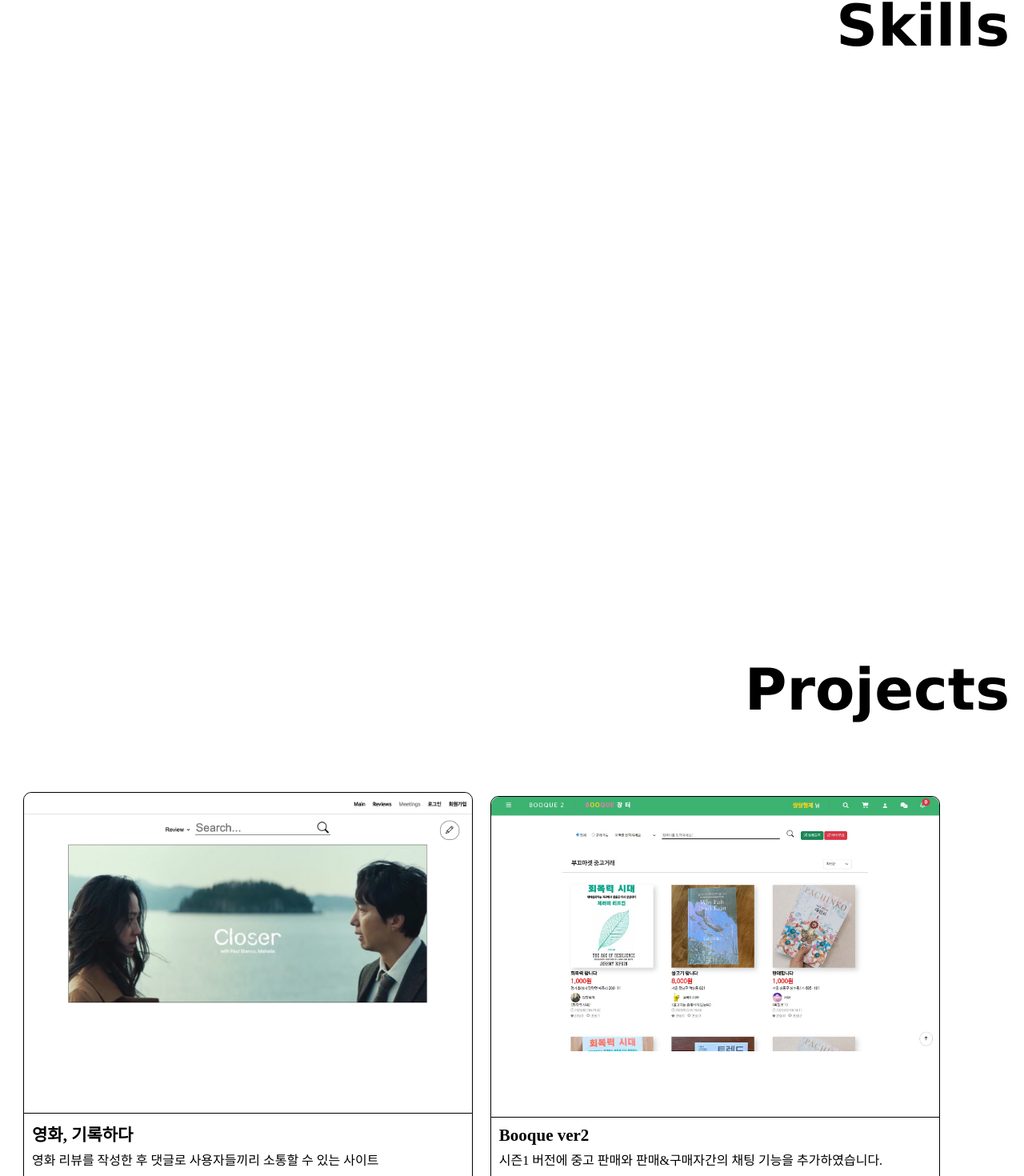
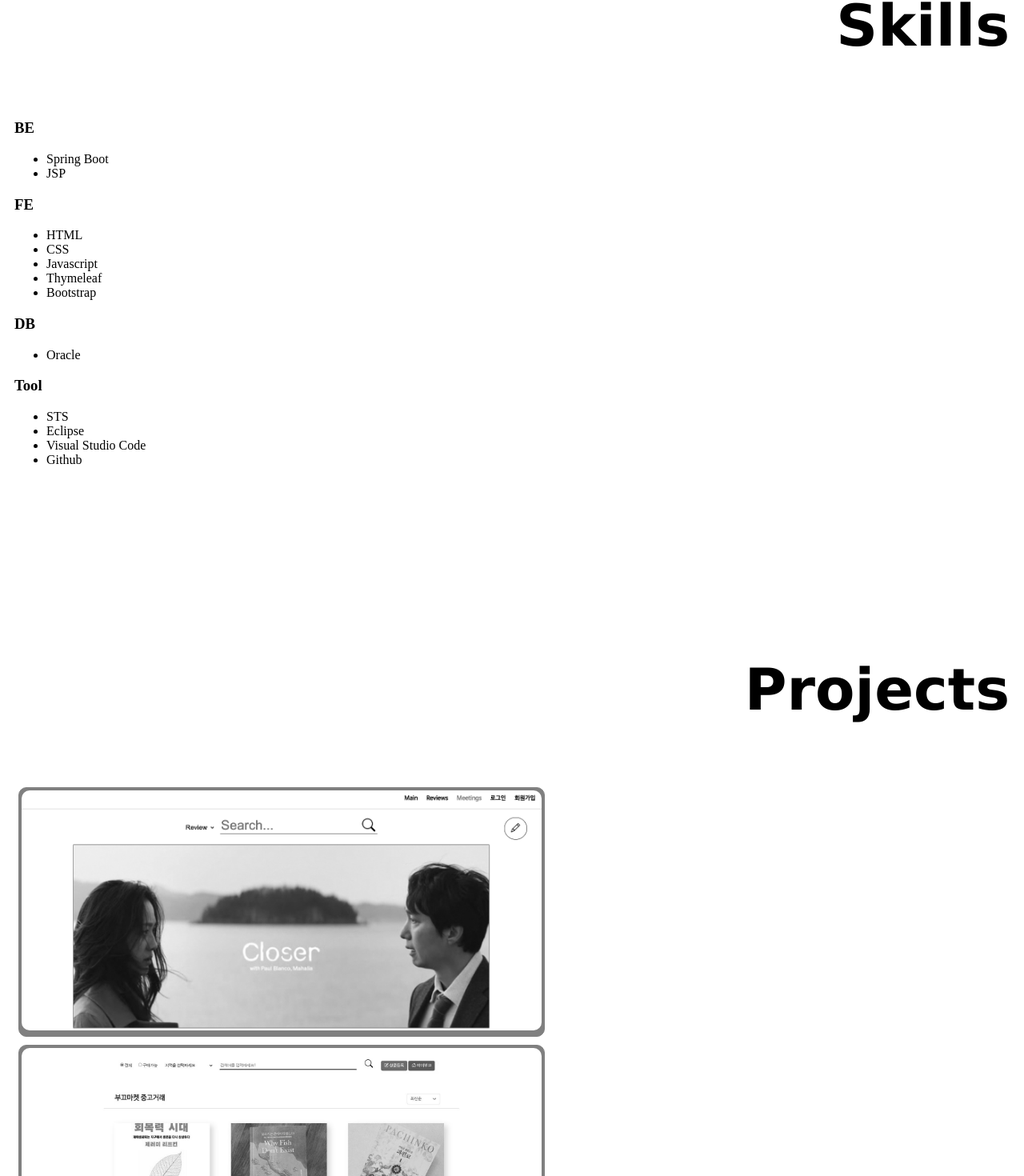
Before and after one commit to yaangha/Portfolio, a React (Create React App) app: page / in a window 1280 px wide. Shown: the part 1899-3369 px from the top of the page at 80% size. Built offline with nearby package versions, Linux system fonts and the light colour scheme.

Commit message:
working..

```diff
--- a/src/components/ProjectItem.js
+++ b/src/components/ProjectItem.js
@@ -2,7 +2,9 @@ import itemStyle from "../styles/ProjectItem.module.css";
 
 function ProjectItem({ title, info, url, skills, img }) {
     return (
-        <div className={itemStyle.item_box}>
+        <div className={itemStyle.testImgDiv}>
+            <img src={img} alt={title}/>
+            {/*
             <div className={itemStyle.imgDiv}>
                 <img className={itemStyle.images} src={img} alt={title}/>
             </div>
@@ -14,6 +16,7 @@ function ProjectItem({ title, info, url, skills, img }) {
                 </ul>
                 <button className={itemStyle.btn} onClick={() => { window.open(url) }}>Read More..</button>
             </div>
+            */}
         </div>
     );
 }
--- a/src/components/Skills.js
+++ b/src/components/Skills.js
@@ -5,6 +5,40 @@ function Skills() {
     return (
         <div className={commonStyle.content_box}>
             <div className={commonStyle.title}>Skills</div>
+            <div>
+                <div>
+                    <h3>BE</h3>
+                    <ul>
+                        <li>Spring Boot</li>
+                        <li>JSP</li>
+                    </ul>
+                </div>
+                <div>
+                    <h3>FE</h3>
+                    <ul>
+                        <li>HTML</li>
+                        <li>CSS</li>
+                        <li>Javascript</li>
+                        <li>Thymeleaf</li>
+                        <li>Bootstrap</li>
+                    </ul>
+                </div>
+                <div>
+                    <h3>DB</h3>
+                    <ul>
+                        <li>Oracle</li>
+                    </ul>
+                </div>
+                <div>
+                    <h3>Tool</h3>
+                    <ul>
+                        <li>STS</li>
+                        <li>Eclipse</li>
+                        <li>Visual Studio Code</li>
+                        <li>Github</li>
+                    </ul>
+                </div>
+            </div>
         </div>
     );
 }
--- a/src/styles/ProjectItem.module.css
+++ b/src/styles/ProjectItem.module.css
@@ -50,3 +50,21 @@
     border-top-right-radius: 10px;
     background-size: cover;
 }
+
+/* image working,, */
+.testImgDiv {
+    display: inline-block;
+    margin: 5px;
+    padding: 3px;
+    border-radius: 10px;
+    border: 1px solid gray;
+    background-color: gray;
+}
+
+.testImgDiv img {
+    border-radius: 10px;
+    width: 650px;
+    height: 300px;
+    object-fit:cover;
+    filter: grayscale(100%);
+}
```
